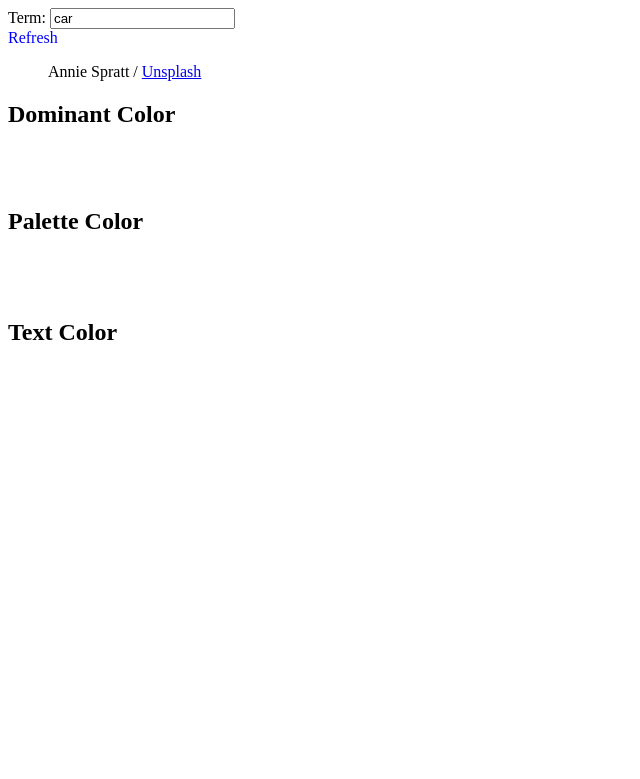
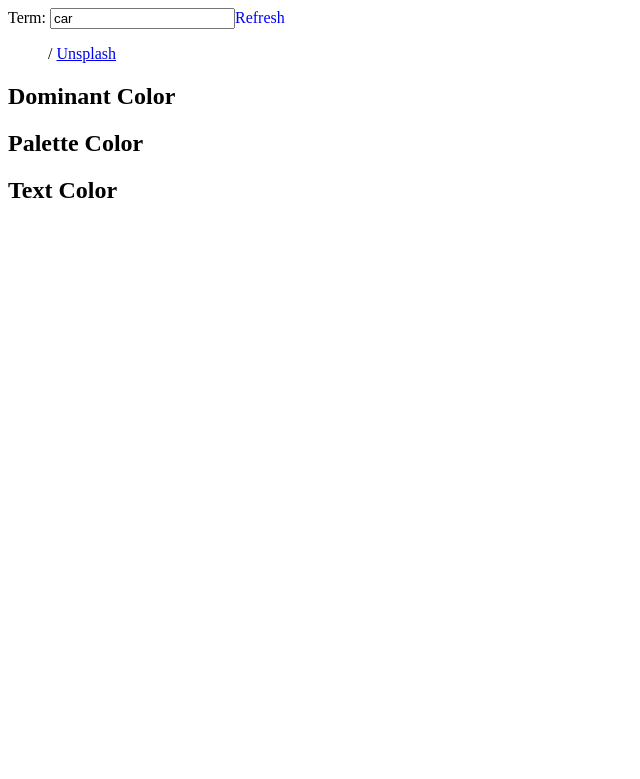
Before and after one commit to oranmoshe/yale, a Flask app: template templates/index.html in a window 1280 px wide. Shown: the top 779 px of the page, without its empty margins (0-640 px from the left). Run offline with Flask 2, Linux system fonts and the light colour scheme; the template is opened without the code that fills it, so the values that code supplies are empty.

Commit message:
index example done

```diff
--- a/static/js/color-thief.js
+++ b/static/js/color-thief.js
@@ -188,7 +188,7 @@ ColorThief.prototype.getColorsAsync = function(imageUrl, callback, quality) {
     this.getImageData(imageUrl, function(imageData){
         sourceImage = document.createElement("img");
         sourceImage.addEventListener('load' , function(){
-            var palette = thief.getPalette(sourceImage, 11, quality);
+            var palette = thief.getPalette(sourceImage, 15, quality);
             callback(palette, this);
         });
         sourceImage.src = imageData;
--- a/templates/index.html
+++ b/templates/index.html
@@ -1,5 +1,4 @@
-
-
+<!DOCTYPE html>
 <html>
 <head>
 <script
@@ -7,76 +6,19 @@
   integrity="sha256-BbhdlvQf/xTY9gja0Dq3HiwQF8LaCRTXxZKRutelT44="
   crossorigin="anonymous"></script>
 <script src="static/js/color-thief.js"></script>
-
-<script>
-
-$(document).ready(function(){
-
-	$('#submit').click(function init(){
-		var val = $("#term").val();
-		console.log(val);
-		$.getJSON('https://yale-oran-moshe.herokuapp.com/product/'+ val +'?callback=non',
-		function(json) {
-		     appenData(json);
-		     console.log(json);
-			 imageColors(json.image_url);
-		});
-
-		function appenData(obj){
-			$("#icon").html('<img src=\"' + obj.icon +'\">');
-			$("#image_credit").html(obj.image_credit);
-			$("#image_url").html('<img src=\"' + obj.image_url +'\">');
-			$(".quot").html(obj.quot);
-		}
-
-		function imageColors(image_url){
-			var colorThief = new ColorThief();
-			colorThief.getColorsAsync(image_url,function(color, element){
-		        $('.dominant').css('color','rgb('+color[0][0]+','+color[0][1]+','+color[0][2]+')');
-		        $('.color1').css('color','rgb('+color[1][0]+','+color[1][1]+','+color[1][2]+')');
-		        $('.color2').css('color','rgb('+color[2][0]+','+color[2][1]+','+color[2][2]+')');
-		        $('.color3').css('color','rgb('+color[3][0]+','+color[3][1]+','+color[3][2]+')');
-		        $('.color4').css('color','rgb('+color[4][0]+','+color[4][1]+','+color[4][2]+')');
-		        $('.color5').css('color','rgb('+color[5][0]+','+color[5][1]+','+color[5][2]+')');
-		        $('.color6').css('color','rgb('+color[6][0]+','+color[6][1]+','+color[6][2]+')');
-		        $('.color7').css('color','rgb('+color[7][0]+','+color[7][1]+','+color[7][2]+')');
-		        $('.color8').css('color','rgb('+color[8][0]+','+color[8][1]+','+color[8][2]+')');
-		        $('.color9').css('color','rgb('+color[9][0]+','+color[9][1]+','+color[9][2]+')');
-		        $('.box.dominant').css('background-color','rgb('+color[0][0]+','+color[0][1]+','+color[0][2]+')');
-		        $('.box.color1').css('background-color','rgb('+color[1][0]+','+color[1][1]+','+color[1][2]+')');
-		        $('.box.color2').css('background-color','rgb('+color[2][0]+','+color[2][1]+','+color[2][2]+')');
-		        $('.box.color3').css('background-color','rgb('+color[3][0]+','+color[3][1]+','+color[3][2]+')');
-		        $('.box.color4').css('background-color','rgb('+color[4][0]+','+color[4][1]+','+color[4][2]+')');
-		        $('.box.color5').css('background-color','rgb('+color[5][0]+','+color[5][1]+','+color[5][2]+')');
-		        $('.box.color6').css('background-color','rgb('+color[6][0]+','+color[6][1]+','+color[6][2]+')');
-		        $('.box.color7').css('background-color','rgb('+color[7][0]+','+color[7][1]+','+color[7][2]+')');
-		        $('.box.color8').css('background-color','rgb('+color[8][0]+','+color[8][1]+','+color[8][2]+')');
-		        $('.box.color9').css('background-color','rgb('+color[9][0]+','+color[9][1]+','+color[9][2]+')');
-		        console.log(color);
-        	});
-		}
-
-	});
-
-});
-</script>
-<style type="text/css">
-	.box{
-		height:30px;
-		width: 50px;
-		margin:5px;
-		display: inline-block;
-	}
-</style>
+<script src="static/js/index.js"></script>
+<link rel="stylesheet" type="text/css" href="css/style.css">
 </head>
 <body>
-
-Term: <input type="text" id="term" name="Term" value="car"><br>
-<span id="submit" style="color: blue;">Refresh</span>
-
+<div>
+	Term: <input type="text" id="term" name="Term" value="car"><span id="submit" style="color: blue;">Refresh</span>
+</div>
 <div id="icon"></div>
-<div></div>
-<blockquote name="fe4c" id="fe4c" class="graf graf--blockquote graf-after--blockquote"><a  class="markup--anchor markup--blockquote-anchor" rel="nofollow" target="_blank"  id="image_credit">Annie Spratt</a> / <a href="https://unsplash.com/" data-href="https://unsplash.com/" class="markup--anchor markup--blockquote-anchor" rel="nofollow" target="_blank">Unsplash</a></blockquote>
+<blockquote name="fe4c" id="fe4c" class="graf graf--blockquote graf-after--blockquote">
+	<a  class="markup--anchor markup--blockquote-anchor" rel="nofollow" target="_blank"  id="image_credit"></a>
+	 /
+	 <a href="https://unsplash.com/" data-href="https://unsplash.com/" class="markup--anchor markup--blockquote-anchor" rel="nofollow" target="_blank">Unsplash</a>
+</blockquote>
 <div id="image_url"></div>
 <div>
 	<h2>Dominant Color</h2>
```
Also changed, not shown: static/style.css (deleted).
